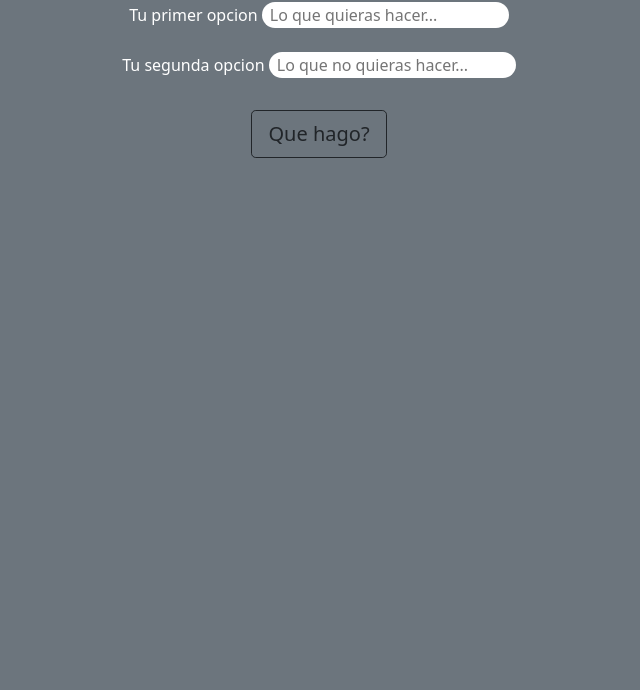
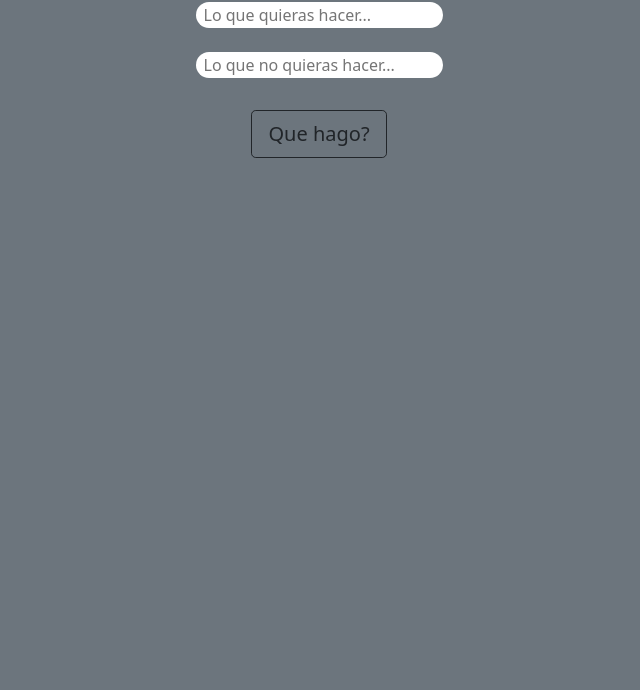
Before and after one commit to JulianRiedinger7/app-decididor-test, a website: page index.html in a window 1280 px wide. Shown: the part 110-800 px from the top of the page, without its empty margins (321-961 px from the left). Drawn offline with Linux system fonts and the light colour scheme.

Commit message:
Eliminando labels

```diff
--- a/index.html
+++ b/index.html
@@ -12,11 +12,9 @@
     <h1 class="text-center mt-5 text-sm">🔥Decido por vos🔥</h1>
     <div class="text-center py-2">
         <div class="mb-4">
-            <label for="fop1">Tu primer opcion</label>
             <input type="text" id="fop1" placeholder="Lo que quieras hacer..." class="rounded-pill border-0 px-2">
         </div>
         <div class="mb-4">
-            <label for="fop2">Tu segunda opcion</label>
             <input type="text" id="fop2" placeholder="Lo que no quieras hacer..." class="rounded-pill border-0 px-2">
         </div>
     </div>
```
